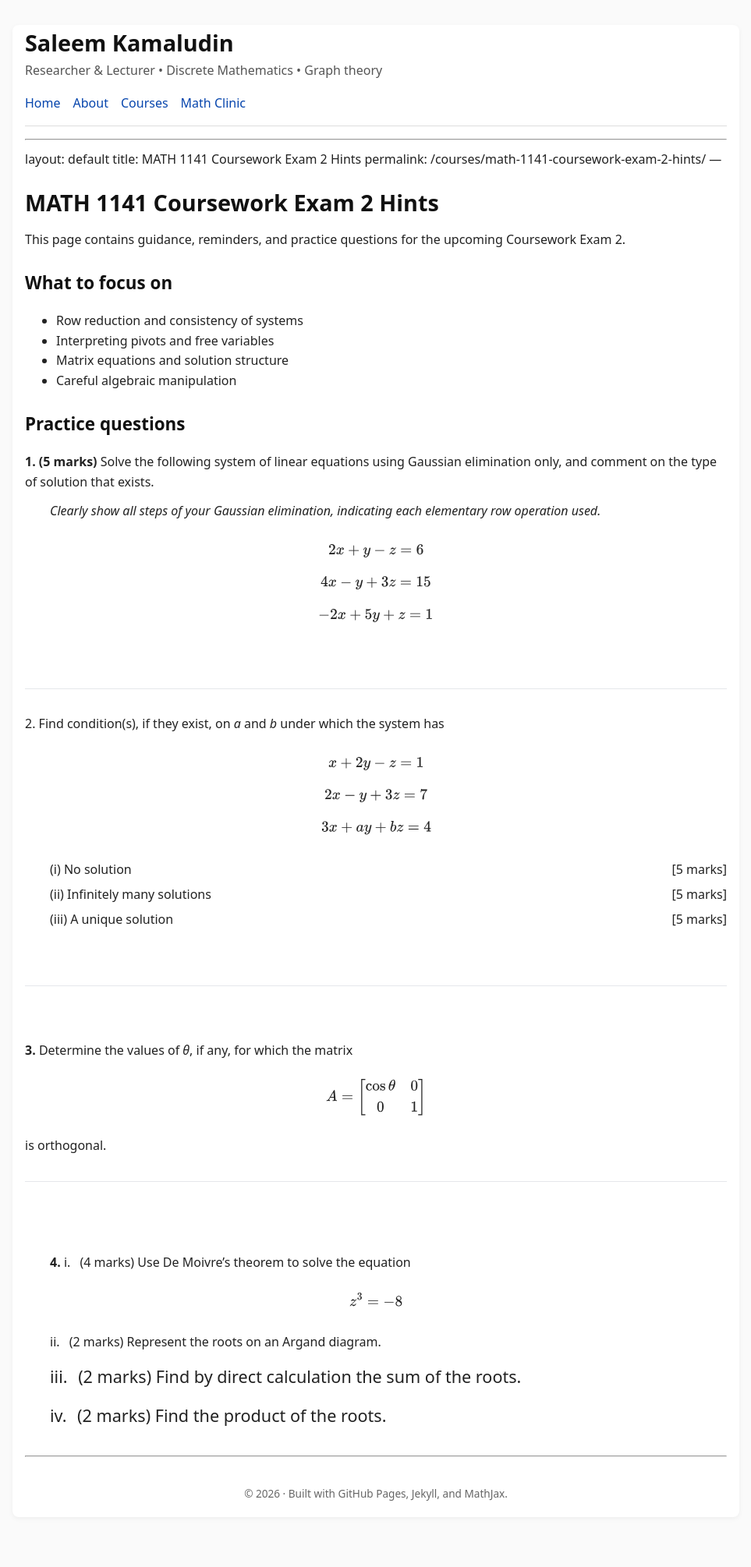
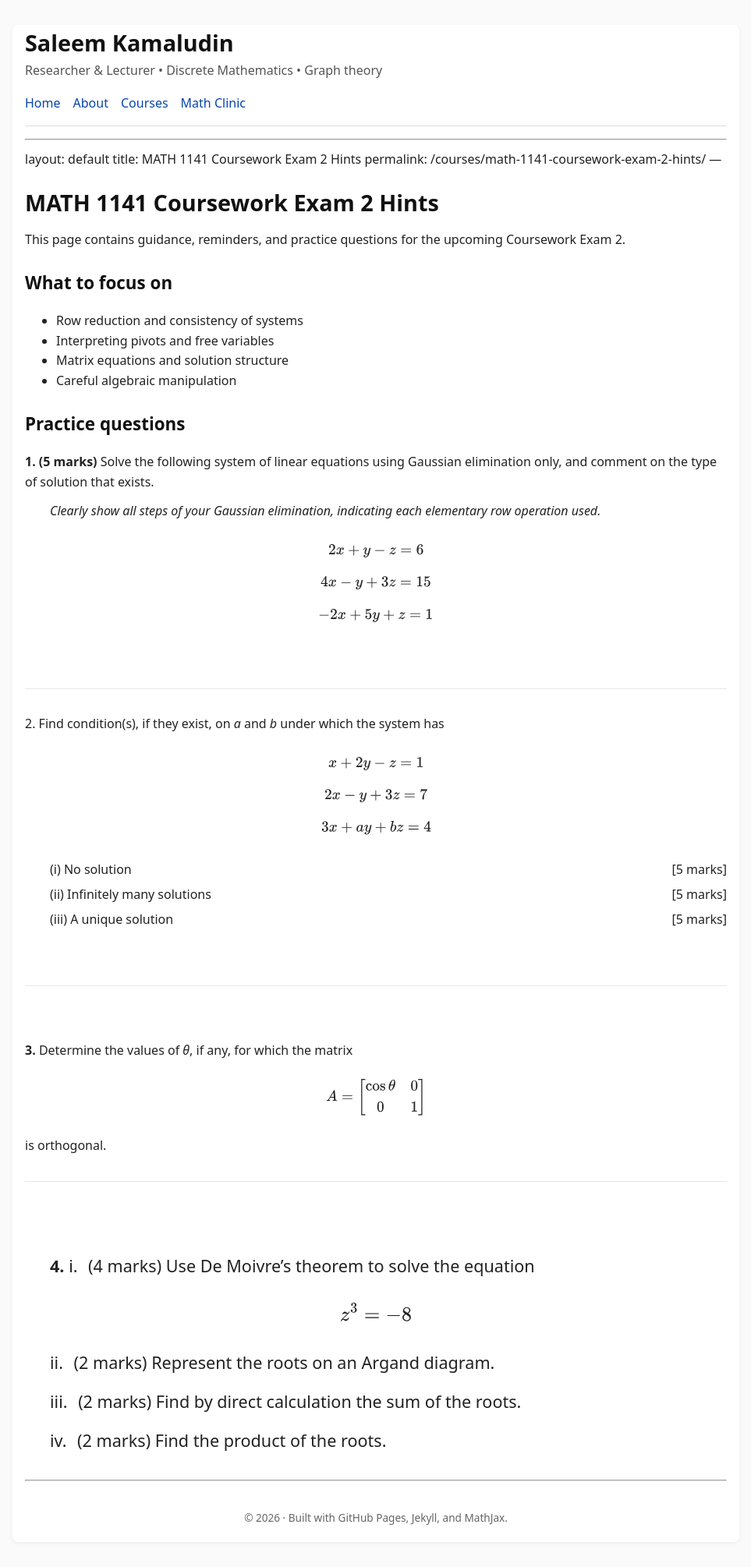
Before and after one commit to SaleemKamaludin/SaleemKamaludin.github.io, a Jekyll site: the page built from courses/math-1141-coursework-exam-2-hints.md, in a window 1280 px wide. Shown: the whole page at 78% size, without its empty margins (158-1121 px from the left). Built offline with Jekyll 4.4.1, drawn with Linux system fonts in a browser that asks for light colours; our own code applies the rules of GitHub Pages for plain Markdown files; before the commit the page ends 1978 px from its top, so only the background shows below that.

Commit message:
Update math-1141-coursework-exam-2-hints.md

```diff
--- a/courses/math-1141-coursework-exam-2-hints.md
+++ b/courses/math-1141-coursework-exam-2-hints.md
@@ -144,35 +144,30 @@ This page contains guidance, reminders, and practice questions for the upcoming
 <br>
 
 
+<div style="margin: 2rem 0; font-size: 1.35rem; line-height: 1.75;">
+  <p style="margin-left: 2rem;">
+    <strong>4.</strong> i. <span style="margin-left: 0.5rem;">(4 marks)</span>
+    Use De Moivre’s theorem to solve the equation
+  </p>
 
-<div style="margin: 2rem 0;">
-  <p style="font-size: 1.rem; line-height: 1.75; margin-bottom: 1rem;">
-
-
-  </p>
-<p style="font-size: 1rem; line-height: 1.75; margin-left: 2rem;">
- <strong>4.</strong>   i. <span style="margin-left: 0.5rem;">(4 marks)</span>
- Use De Moivre’s theorem to solve the equation
-  </p>
-<div style="text-align: center; margin: 1.5rem 0;">
+  <div style="text-align: center; margin: 1.5rem 0;">
     \[
     z^3 = -8
     \]
   </div>
 
-
-
-   <p style="font-size: 1rem; line-height: 1.75; margin-left: 2rem;">
- ii. <span style="margin-left: 0.5rem;">(2 marks)</span>
+  <p style="margin-left: 2rem;">
+    ii. <span style="margin-left: 0.5rem;">(2 marks)</span>
     Represent the roots on an Argand diagram.
   </p>
 
-    <p style="font-size: 1.35rem; line-height: 1.75; margin-left: 2rem;">
+  <p style="margin-left: 2rem;">
     iii. <span style="margin-left: 0.5rem;">(2 marks)</span>
- Find by direct calculation the sum of the roots.
+    Find by direct calculation the sum of the roots.
   </p>
-  <p style="font-size: 1.35rem; line-height: 1.75; margin-left: 2rem;">
+
+  <p style="margin-left: 2rem;">
     iv. <span style="margin-left: 0.5rem;">(2 marks)</span>
- Find the product of the roots.
+    Find the product of the roots.
   </p>
 </div>
```
